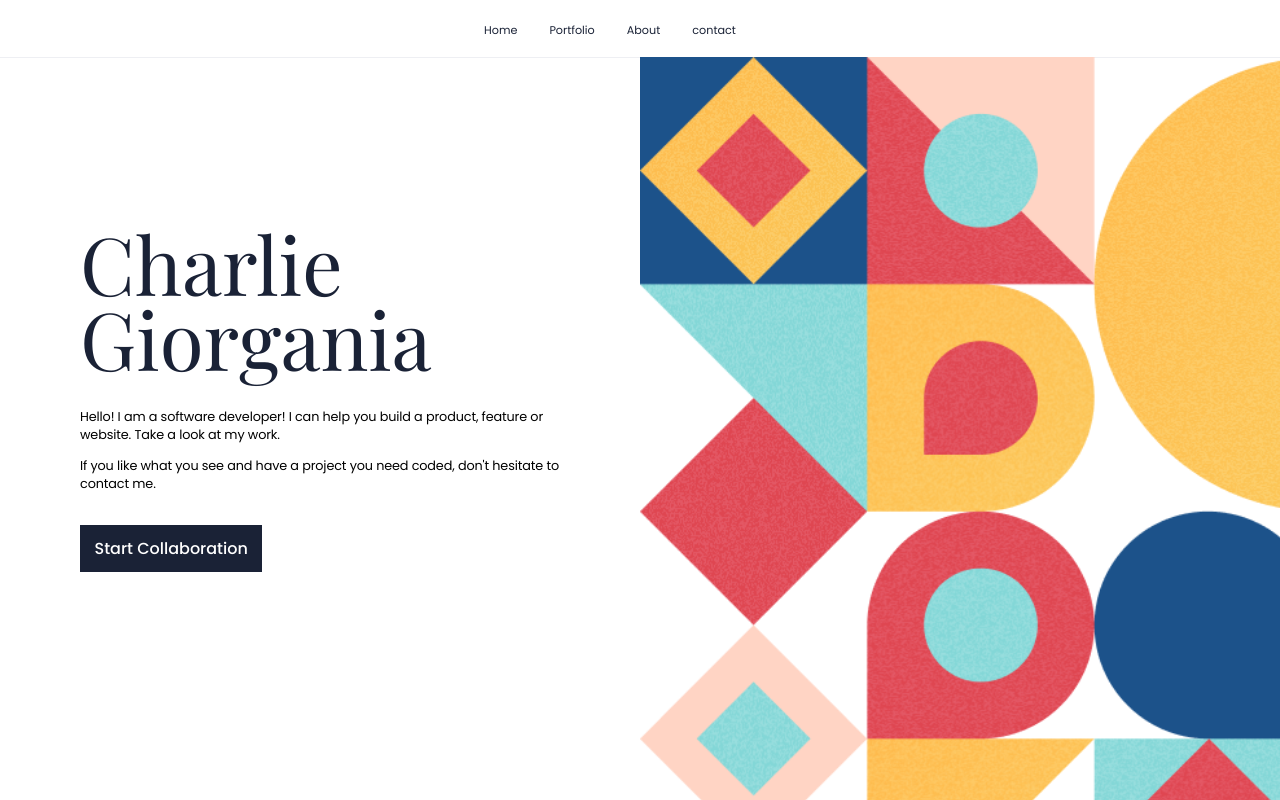
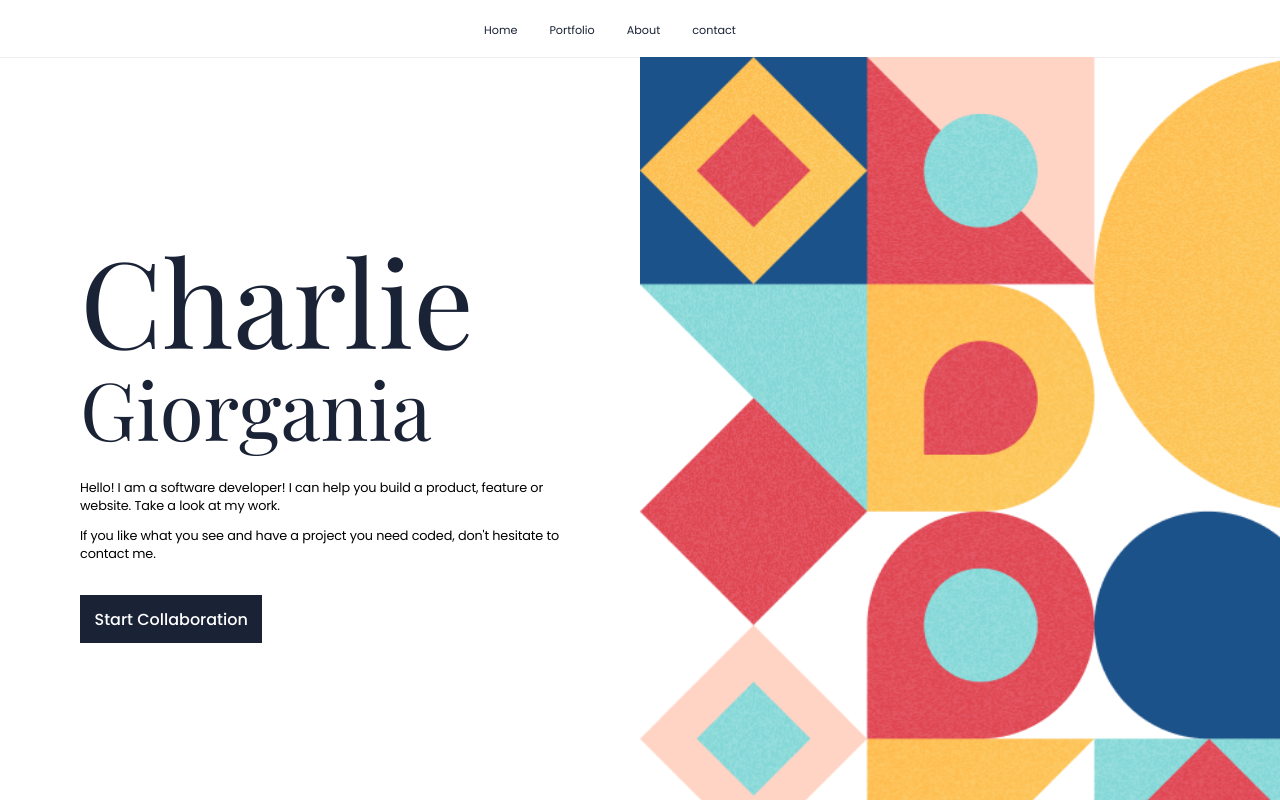
Before and after one commit to jlberbesi/My-Portfolio, a plain HTML site: page index.html in a window 1280 px wide. In both pictures the pointer is over the element "Charlie". Shown: the top 800 px of the page. Drawn offline with nearby package versions, Linux system fonts and the light colour scheme.

Commit message:
Add hover on title

```diff
--- a/index.css
+++ b/index.css
@@ -852,4 +852,8 @@ footer {
   .get_resume:hover {
     cursor: pointer;
   }
+
+  h1:hover {
+    font-size: 120px;
+  }
 }
```
